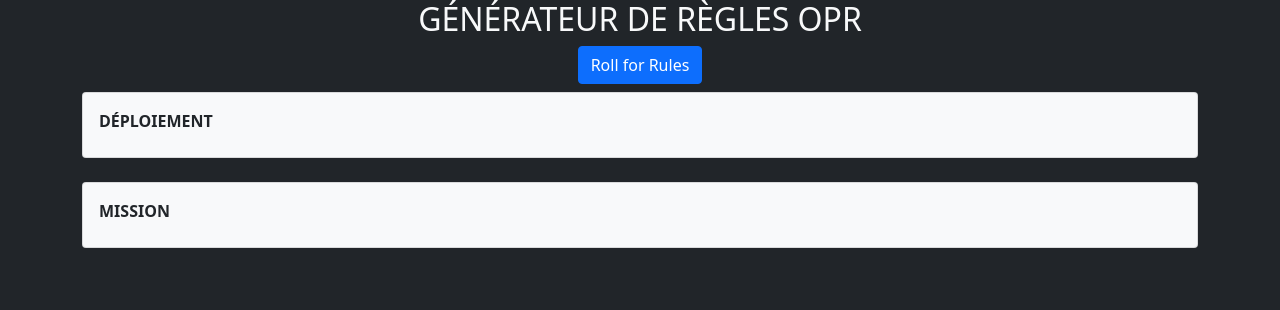
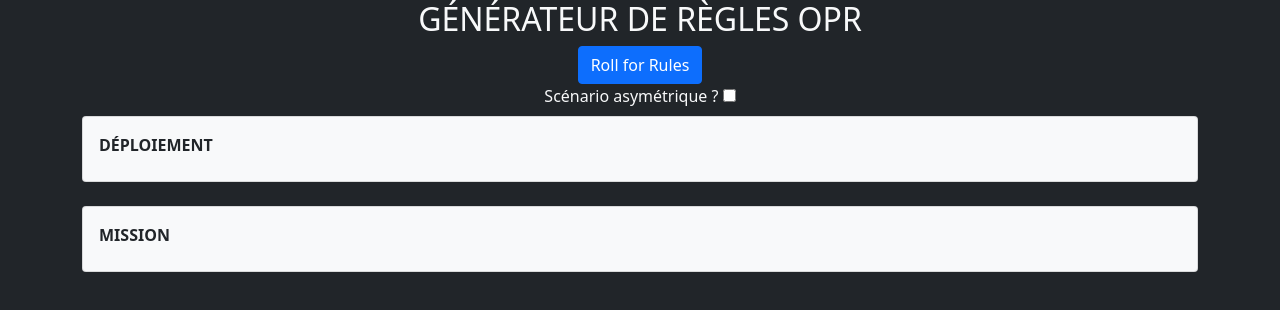
Before and after one commit to nfrugier/opr_gf_generator, a plain HTML site: page index.html in a window 1280 px wide. Drawn offline with nearby package versions, Linux system fonts and the light colour scheme.

Commit message:
Add files via upload

```diff
--- a/index.html
+++ b/index.html
@@ -15,6 +15,10 @@
                            onclick="doRoll()"
                            value="Roll for Rules"
                     />
+                    <div class="col-12">
+                        <label for="asym">Scénario asymétrique ?</label>
+                        <input type="checkbox" value="test" name="asym" id="asym">
+                    </div>
                 </div>
             </div>
             <div class="row pt-2">
@@ -35,7 +39,7 @@
                 <div>
                     <div class="card text-dark bg-light mb-3">
                         <div class="card-body">
-                            <div class="card-title fw-bold text-uppercase"><span class="">Mission</span>&nbsp;
+                            <div class="card-title fw-bold text-uppercase">Mission&nbsp;
                                 <span id="missionCode"></span></div>
                             <div class="card-text" id="mission"></div>
                         </div>
@@ -51,13 +55,15 @@
                 return Math.floor(Math.random() * max);
             }
             function doRoll() {
+                let asym = document.getElementById('asym');
+                console.log(asym.checked);
                 let depDiv = document.getElementById('deployment');
                 let depImg = document.getElementById('depimage');
                 let missionDiv = document.getElementById('mission');
                 let missionCode = document.getElementById('missionCode');
 
                 let deployment = getRandomInt(6);
-                let missionStyle = getRandomInt(3);
+                let missionStyle = getRandomInt(asym.checked === true ? 3 : 2);
                 let mission = getRandomInt(6);
 
                 const deploymentResult = [
```
